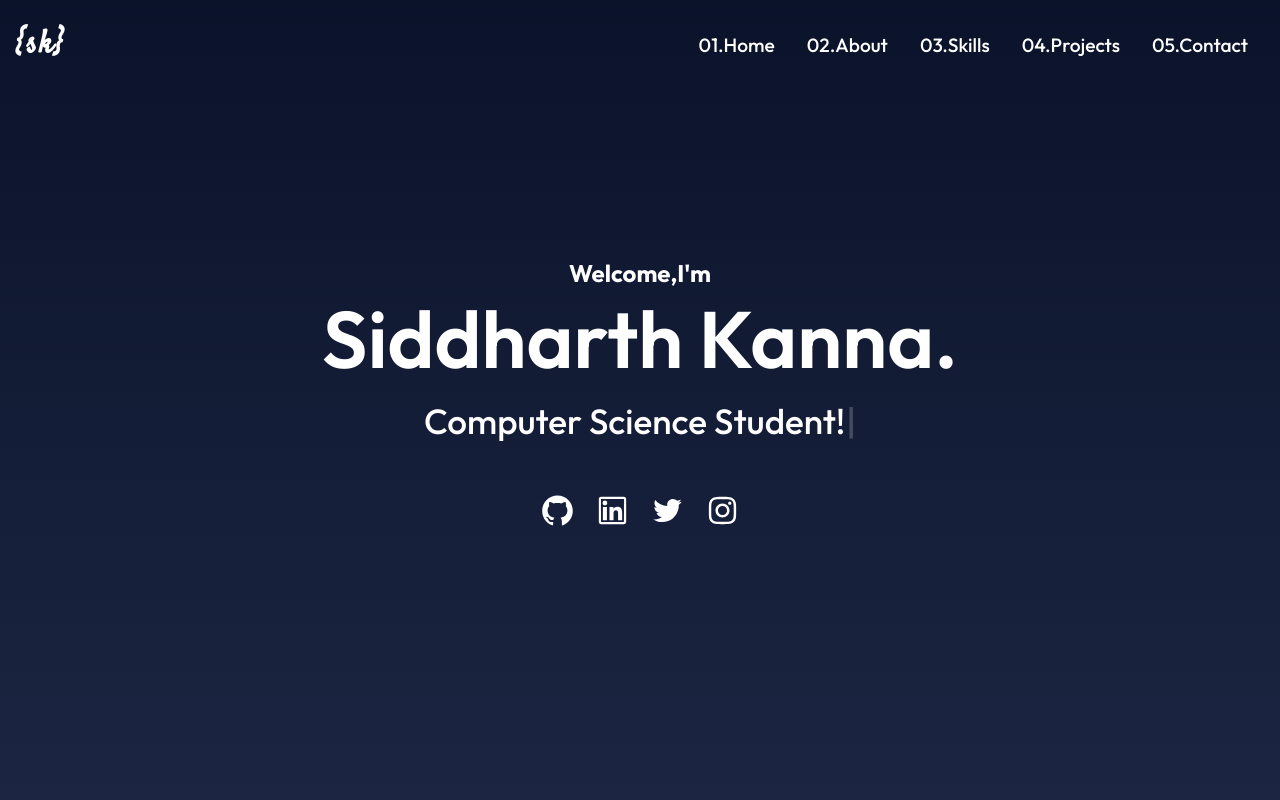
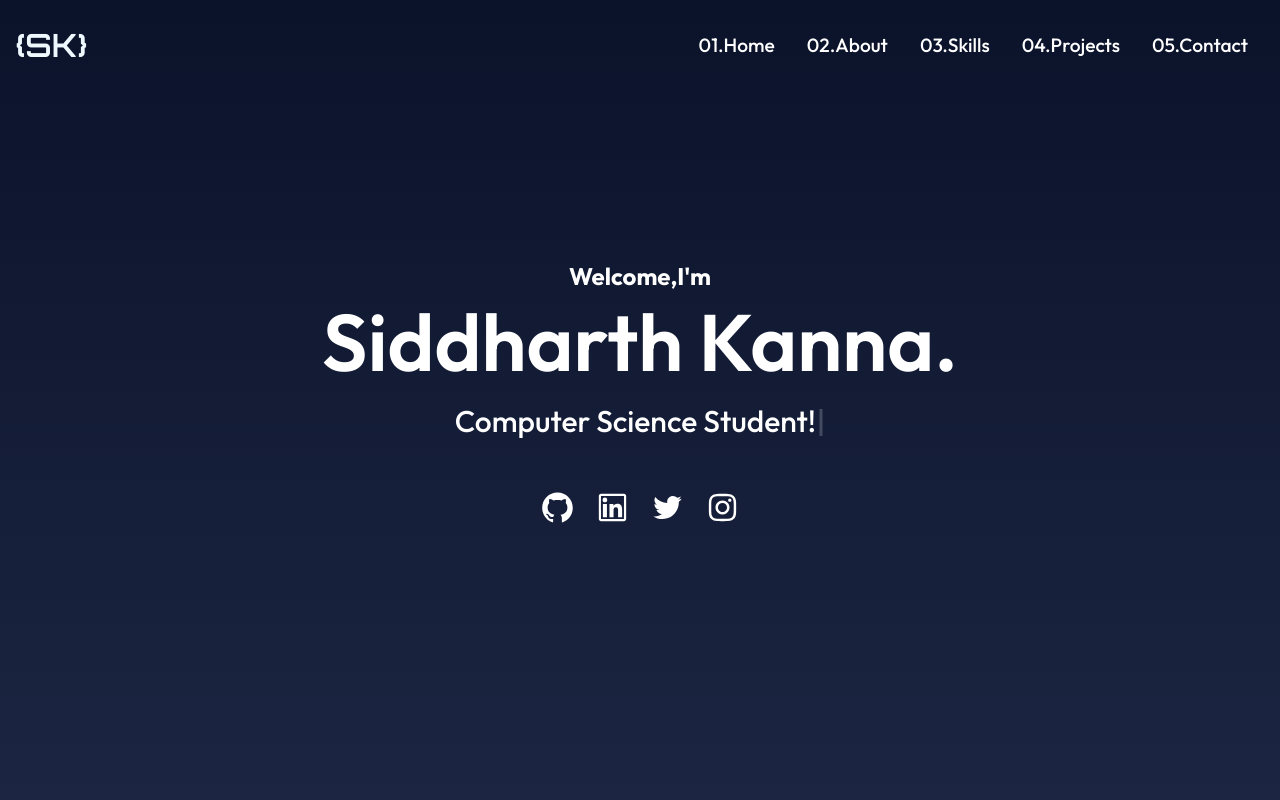
Before and after one commit to siddharthkanna/portfolio, a React (Create React App) app: page / in a window 1280 px wide. Shown: the top 800 px of the page. Built offline with nearby package versions, Linux system fonts and the light colour scheme.

Commit message:
logo and other minor changes

```diff
--- a/src/Components/Intro/Intro.css
+++ b/src/Components/Intro/Intro.css
@@ -17,7 +17,7 @@
   padding-top: 40px;
 }
 .type {
-  font-size: 35px;
+  font-size: 30px;
   font-weight: 500;
   padding-top: 10px;
 }
--- a/src/Components/Intro/Intro.js
+++ b/src/Components/Intro/Intro.js
@@ -23,7 +23,7 @@ function Intro() {
                 .typeString("Computer Science Student!")
                 .pauseFor(2000)
                 .deleteAll()
-                .typeString("Frontend Developer!l")
+                .typeString("Frontend Developer!")
                 .start();
             }}
           />
--- a/src/Components/Nav/Nav.css
+++ b/src/Components/Nav/Nav.css
@@ -1,4 +1,6 @@
-@import url('https://fonts.googleapis.com/css2?family=Satisfy&display=swap');.header {
+@import url("https://fonts.googleapis.com/css2?family=Merriweather:ital@1&display=swap");
+@import url('https://fonts.googleapis.com/css2?family=Orbitron:wght@600&display=swap');
+.header {
   display: flex;
   justify-content: space-between;
   align-items: center;
@@ -18,13 +20,14 @@
 .nav-menu {
   display: flex;
 }
-.sk{
-  font-family: 'Satisfy', cursive;}
+.sk {
+  font-family: 'Orbitron', sans-serif;
+}
 
 .header > h1 {
-
   cursor: pointer;
-  letter-spacing: 2px;
+  color: aliceblue;
+  text-shadow: black;
 
 }
 
@@ -35,7 +38,6 @@
   text-decoration: none;
   position: relative;
   cursor: pointer;
-
 }
 
 .nav-menu li::before {
@@ -75,6 +77,11 @@ ul {
     transition: 0.4s;
   }
 
+  .header > h1 {
+    font-size: 1.3rem;
+
+  }
+
   .nav-menu.active {
     left: 0;
   }
--- a/src/Components/Nav/Nav.js
+++ b/src/Components/Nav/Nav.js
@@ -20,7 +20,7 @@ function Nav() {
   window.addEventListener("scroll", changeColor);
   return (
     <div className={color ? "header header-bg" : "header"}>
-      <h1 className="sk">{'{'}sk{'}'}</h1>
+      <h1 className="sk">{'{'}SK{'}'}</h1>
       <ul className={click ? "nav-menu active" : "nav-menu"}>
         <li><Link activeClass="active" to="intro" smooth={true} duration={500}>01.Home</Link></li>
         <li><Link activeClass="active" to="aboutt" smooth={true} duration={500}>02.About</Link></li>
```
